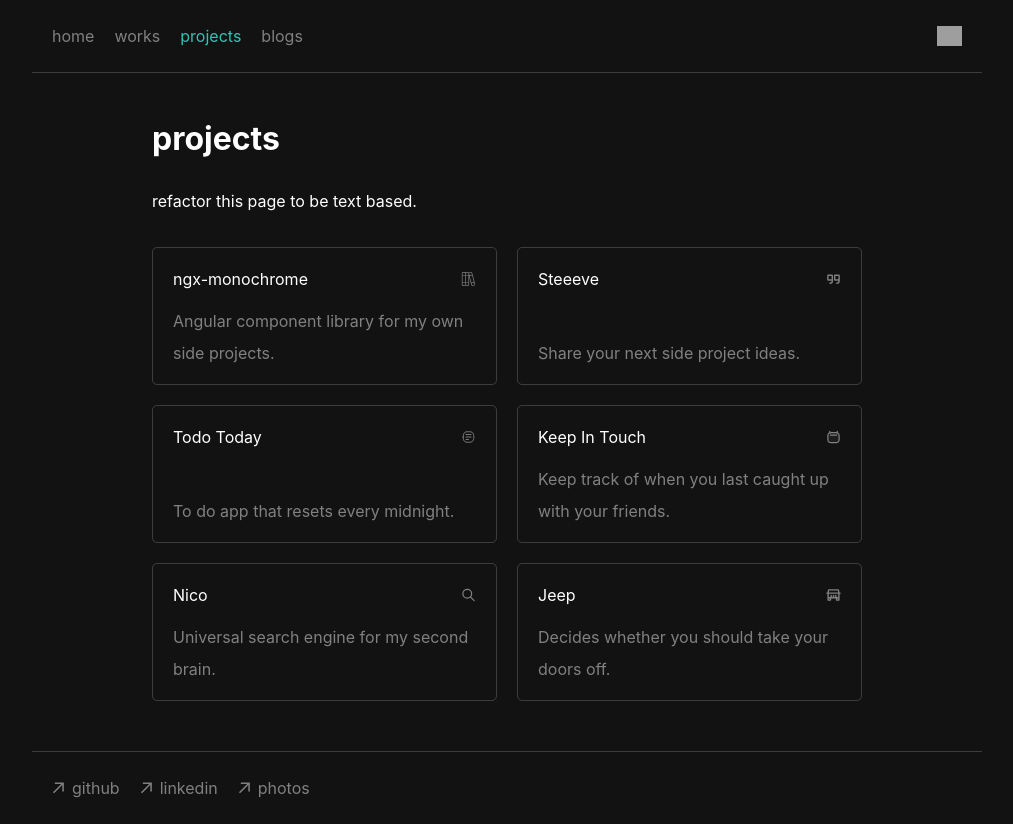
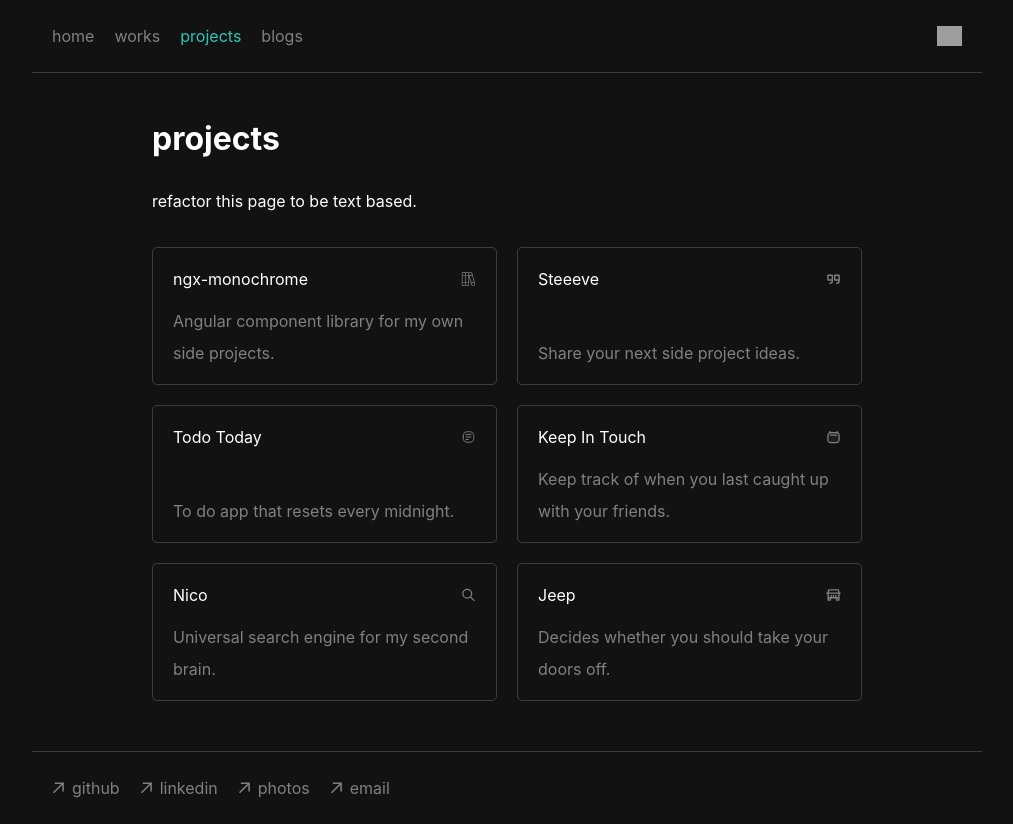
Before and after one commit to namitoyokota/portfolio, a Next.js app: page /projects in a window 1280 px wide. Shown: the whole page, without its empty margins (133-1146 px from the left). Built offline with nearby package versions, Linux system fonts and the light colour scheme; grey boxes are pictures that could not be loaded.

Commit message:
email link

```diff
--- a/components/Footer.tsx
+++ b/components/Footer.tsx
@@ -19,6 +19,11 @@ const Footer = (): JSX.Element => {
                     <Image alt="github" height="12" width="12" src="/icons/link.svg" />
                     <span>photos</span>
                 </a>
+
+                <a className={styles.sociallink} href="mailto:namitoyokota@icloud.com">
+                    <Image alt="github" height="12" width="12" src="/icons/link.svg" />
+                    <span>email</span>
+                </a>
             </div>
         </>
     );
```
